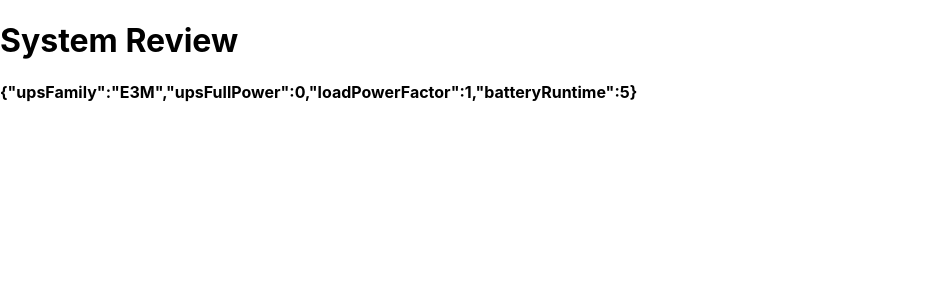
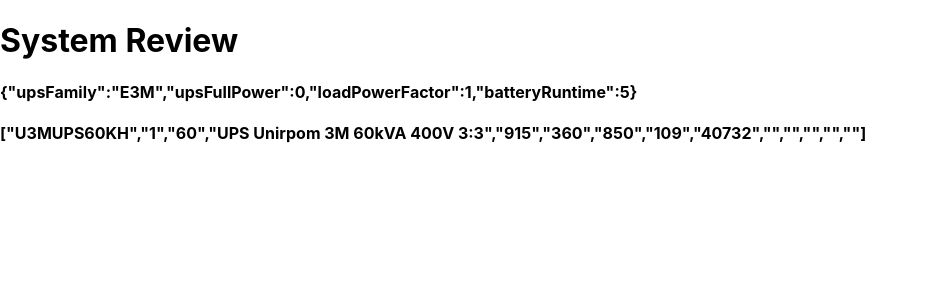
Before and after one commit to psvekb/portal-front-next, a Next.js app: page /systemReview in a window 1280 px wide. Shown: the top 300 px of the page, without its empty margins (0-927 px from the left). Built offline with nearby package versions, Linux system fonts and the light colour scheme.

Commit message:
make consts.js

```diff
--- a/pages/systemReview.js
+++ b/pages/systemReview.js
@@ -5,7 +5,12 @@
 import {
   getBatteryPowertable,
   getBatteryVariantsTable,
-} from "../src/script.js";
+} from "../src/batteryCalc.js";
+import {
+  INDEX_E3M_START,
+  INDEX_E3M_MOD_START,
+  INDEX_E3L_START,
+} from "../src/consts";
 
 export default function SystemReview() {
   const [appState, setAppState] = useAppContext();
@@ -13,20 +18,41 @@
   const powerFromBattery = appState.upsFullPower * appState.loadPowerFactor; //*
   // (appState.actualLoadPercentage / 100);
 
-  console.log({ getBatteryPowertable }, { getBatteryVariantsTable });
-
   const batteryVariantsTable = getBatteryVariantsTable(
     batteryPowerTable,
-    powerFromBattery
+    powerFromBattery,
+    appState.batteryRuntime
   );
-  console.log(batteryVariantsTable);
+  // console.log(batteryVariantsTable);
+  // console.log(selectUpsModel(appState));
   // showBattery(appState);
+
   return (
     <div>
       <h1>System Review</h1>
       <h4>{JSON.stringify(appState)}</h4>
+      <h4>{JSON.stringify(selectUpsModel(appState))}</h4>
     </div>
   );
 }
 
-function showBattery(appState) {}
+function selectUpsModel(appState) {
+  const pnListArrayStrings = pnList.split(`\n`);
+  const pnListArray = pnListArrayStrings.map((string) => string.split(";"));
+  const power = appState.upsFullPower;
+  const upsModel = [];
+  const E3Mpower = [60, 80, 100, 120, 160, 200];
+  const E3Lpower = [250, 300, 400, 500, 600];
+  let upsModelIndex = 0;
+  if (appState.upsFamily === "E3M") {
+    upsModelIndex =
+      E3Mpower.findIndex((element) => power <= element) + INDEX_E3M_START;
+    console.log("upsModelIndex = ", upsModelIndex);
+  } else if (appState.upsFamily === "E3L") {
+    upsModelIndex =
+      E3Lpower.findIndex((element) => power <= element) + INDEX_E3L_START;
+    console.log("upsModelIndex = ", upsModelIndex);
+  }
+
+  return pnListArray[upsModelIndex];
+}
--- a/src/script.js
+++ b/src/batteryCalc.js
@@ -1,48 +1,60 @@
 import pnList from "./pnList.js";
-const UPS_EFFICIENCY = 0.94; // КПД ИБП
-const KILO = 1000;
+import {
+  UPS_EFFICIENCY,
+  KILO,
+  BATTERY_INFO_START_INDEX,
+  BATTERY_INFO_END_INDEX,
+  BATTERY_POWER_START_INDEX,
+  BATTERY_POWER_END_INDEX,
+} from "./consts";
+// const UPS_EFFICIENCY = 0.94; // КПД ИБП
+// const KILO = 1000;
 
 // get from API in future
-const {
-  upsFamily,
-  upsFullPower,
-  loadPowerFactor,
-  redundancy,
-  actualLoadPercentage,
-  batteryRuntime,
-  batteryTypeAndPlacement,
-  ingressProtection,
-} = {
-  upsFamily: "E3M",
-  upsFullPower: 100, //kVA
-  loadPowerFactor: 0.8,
-  redundancy: "N",
-  actualLoadPercentage: 100, // %
-  batteryRuntime: 10, //min
-  batteryTypeAndPlacement: "racks",
-  ingressProtection: "IP20",
-};
+// const {
+//   upsFamily,
+//   upsFullPower,
+//   loadPowerFactor,
+//   redundancy,
+//   actualLoadPercentage,
+//   batteryRuntime,
+//   batteryTypeAndPlacement,
+//   ingressProtection,
+// } = {
+//   upsFamily: "E3M",
+//   upsFullPower: 100, //kVA
+//   loadPowerFactor: 0.8,
+//   redundancy: "N",
+//   actualLoadPercentage: 100, // %
+//   batteryRuntime: 10, //min
+//   batteryTypeAndPlacement: "racks",
+//   ingressProtection: "IP20",
+// };
 
 //put from API to client in future
-const { isxNumber } = { isxNumber: "ISX001000001-001" };
+// const { isxNumber } = { isxNumber: "ISX001000001-001" };
 
-const outputArray = ["U3MUPS100KH", "BC1100", "HF12-135W-X"];
-// console.log("output Array: ", outputArray);
+// const outputArray = ["U3MUPS100KH", "BC1100", "HF12-135W-X"];
+// // console.log("output Array: ", outputArray);
 
 const getBatteryPowertable = (pnList) => {
   const pnListArrayStrings = pnList.split(`\n`);
   const pnListArray = pnListArrayStrings.map((string) => string.split(";"));
-  const batteryInfoStartIndex = 41;
-  const batteryInfoEndIndex = batteryInfoStartIndex + 21;
-  const batteryPowerStartIndex = 8;
-  const batteryPowerEndIndex = batteryPowerStartIndex + 6;
+  const batteryInfoStartIndex = BATTERY_INFO_START_INDEX;
+  const batteryInfoEndIndex = BATTERY_INFO_END_INDEX;
+  const batteryPowerStartIndex = BATTERY_POWER_START_INDEX;
+  const batteryPowerEndIndex = BATTERY_POWER_END_INDEX;
 
   return pnListArray
     .slice(batteryInfoStartIndex, batteryInfoEndIndex)
     .map((row) => row.slice(batteryPowerStartIndex, batteryPowerEndIndex));
 };
 
-const getMinimumBatteryLength = (batteryPower, powerFromBattery) => {
+const getMinimumBatteryLength = (
+  batteryPower,
+  powerFromBattery,
+  batteryRuntime
+) => {
   let [batteryPrice, Rslope, Scal, Expo, Cap, Volt] = batteryPower;
   for (let strings = 1; strings <= 4; strings++) {
     for (let blockInString = 36; blockInString <= 50; blockInString += 2) {
@@ -71,11 +83,19 @@
   return false;
 };
 
-const getBatteryVariantsTable = (batteryPowerTable, powerFromBattery) => {
+const getBatteryVariantsTable = (
+  batteryPowerTable,
+  powerFromBattery,
+  batteryRuntime
+) => {
   let batteryCalculatedLengthPriceTable = [];
   for (let i = 0; i < batteryPowerTable.length; i++) {
     let batteryPower = batteryPowerTable[i];
-    let search = getMinimumBatteryLength(batteryPower, powerFromBattery);
+    let search = getMinimumBatteryLength(
+      batteryPower,
+      powerFromBattery,
+      batteryRuntime
+    );
     if (search) {
       batteryCalculatedLengthPriceTable.push([i, ...search]);
     }
--- /dev/null
+++ b/src/consts.js
@@ -0,0 +1,11 @@
+export const UPS_EFFICIENCY = 0.94;
+export const KILO = 1000;
+export const INDEX_E3M_START = 1;
+export const INDEX_E3M_MOD_START = 6;
+export const INDEX_E3L_START = 9;
+export const BATTERY_INFO_START_INDEX = 41;
+export const BATTERY_TYPES_QANTITY = 21;
+export const BATTERY_INFO_END_INDEX =
+  BATTERY_INFO_START_INDEX + BATTERY_TYPES_QANTITY;
+export const BATTERY_POWER_START_INDEX = 8;
+export const BATTERY_POWER_END_INDEX = BATTERY_POWER_START_INDEX + 6;
```
